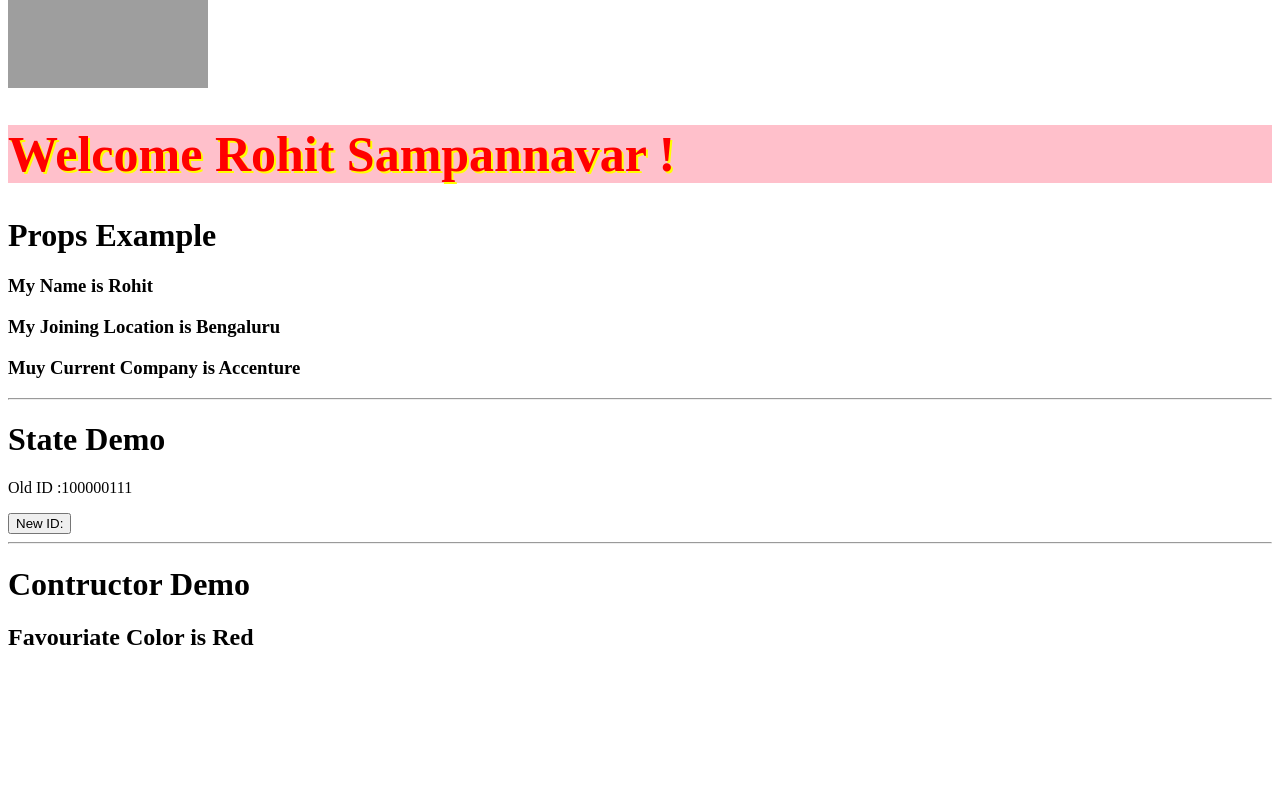
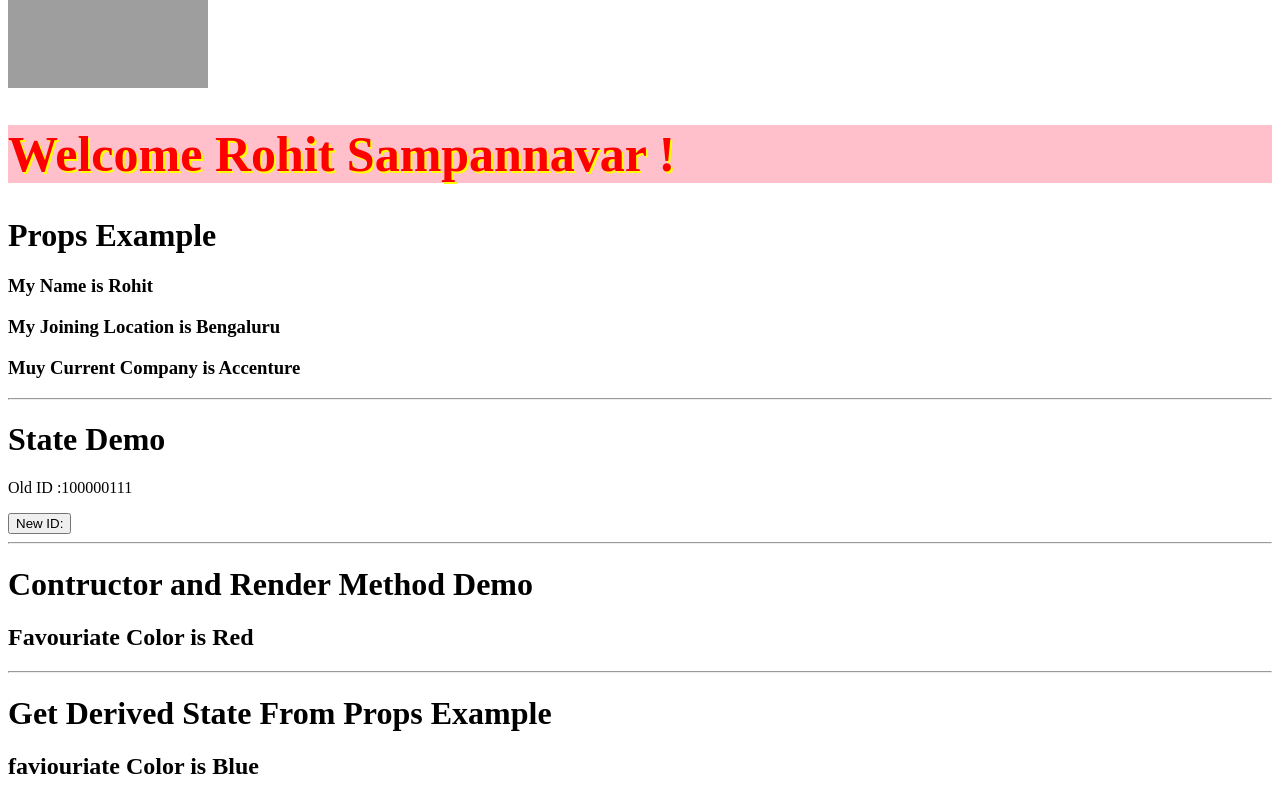
Before and after one commit to imrohitsampannavar45/Accenture_Mern_Streaming, a React (Create React App) app in the folder Day 10/amazon/: page / in a window 1280 px wide. Shown: the part 482-1282 px from the top of the page. Before the commit the page ends 1153 px from the top, so only its background shows below. Built offline with nearby package versions, Linux system fonts and the light colour scheme; grey boxes are pictures that could not be loaded.

Commit message:
new changes

```diff
--- a/Day 10/amazon/src/App.js
+++ b/Day 10/amazon/src/App.js
@@ -6,6 +6,7 @@ import Props_Demo from "./props_Demo";
 import MyDetails from "./Props_example";
 import State_Demo from "./State_Demo";
 import Constructor_Demo from "./Contructor_Demo";
+import GetDerivedState from "./GetDerivedState";
 
 const App = () => {
   return (
@@ -20,6 +21,8 @@ const App = () => {
       <State_Demo />
       <hr />
       <Constructor_Demo />
+      <hr />
+      <GetDerivedState fcolor="Blue" />
     </div>
   );
 };
--- a/Day 10/amazon/src/Contructor_Demo.js
+++ b/Day 10/amazon/src/Contructor_Demo.js
@@ -9,7 +9,7 @@ class Constructor_Demo extends React.Component {
   render() {
     return (
       <>
-        <h1> Contructor Demo</h1>
+        <h1> Contructor and Render Method Demo</h1>
         <h2>Favouriate Color is {this.state.favouriateColor} </h2>
       </>
     );
--- /dev/null
+++ b/Day 10/amazon/src/GetDerivedState.js
@@ -0,0 +1,22 @@
+import React from "react";
+
+class GetDerivedState extends React.Component {
+  constructor(props) {
+    super(props);
+    this.state = { favouriateColor: "red" };
+  }
+
+  render() {
+    return (
+      <>
+        <h1>Get Derived State From Props Example</h1>
+        <h2>faviouriate Color is {this.state.favouriateColor}</h2>
+      </>
+    );
+  }
+
+  static getDerivedStateFromProps(props) {
+    return { favouriateColor: props.fcolor };
+  }
+}
+export default GetDerivedState;
```
